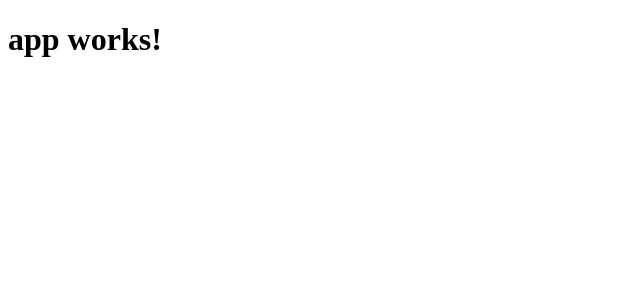
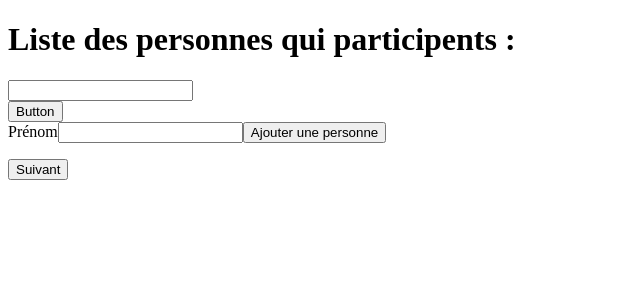
Before and after one commit to matthieupenchenat81/quidoitcombien, an Angular app: page / in a window 1280 px wide. Shown: the top 300 px of the page, without its empty margins (0-640 px from the left). Built offline with nearby package versions, Linux system fonts and the light colour scheme.

Commit message:
first commit

```diff
--- a/package.json
+++ b/package.json
@@ -21,7 +21,9 @@
     "@angular/platform-browser": "^2.3.1",
     "@angular/platform-browser-dynamic": "^2.3.1",
     "@angular/router": "^3.3.1",
+    "bootstrap": "^3.3.7",
     "core-js": "^2.4.1",
+    "ng2-bootstrap": "^1.1.16-9",
     "rxjs": "^5.0.1",
     "ts-helpers": "^1.1.1",
     "zone.js": "^0.7.2"
--- a/src/app/app.component.html
+++ b/src/app/app.component.html
@@ -1,3 +1 @@
-<h1>
-  {{title}}
-</h1>
+<participants-list></participants-list>
--- a/src/app/app.module.ts
+++ b/src/app/app.module.ts
@@ -2,17 +2,20 @@ import { BrowserModule } from '@angular/platform-browser';
 import { NgModule } from '@angular/core';
 import { FormsModule } from '@angular/forms';
 import { HttpModule } from '@angular/http';
+import {ReactiveFormsModule} from '@angular/forms';
 
 import { AppComponent } from './app.component';
+import { ParticipantsList } from '../components/participants-list/participants-list';
 
 @NgModule({
   declarations: [
-    AppComponent
+    AppComponent, ParticipantsList
   ],
   imports: [
     BrowserModule,
     FormsModule,
-    HttpModule
+    HttpModule,
+    ReactiveFormsModule
   ],
   providers: [],
   bootstrap: [AppComponent]
--- /dev/null
+++ b/src/components/participants-list/participants-list.html
@@ -0,0 +1,19 @@
+<h1>Liste des personnes qui participents :</h1>
+
+<form (ngSubmit)="register()" [formGroup]="participantsForm">
+  <div class="input-group">
+    <input type="text" class="form-control" aria-label="...">
+    <div class="input-group-btn">
+      <button type="button" class="btn btn-default">Button</button>
+    </div>
+  </div>
+  <div>
+    <label>Prénom</label><input formControlName="name">
+    <button (click)="addParticipant()" type="button">Ajouter une personne</button>
+  </div>
+
+  <ul>
+    <li *ngFor="let participant of participants; let i = index">{{participant}}<button type="button" (click)="deleteParticipant(i)">Enlever de la liste</button></li>
+  </ul>
+  <button type="submit">Suivant</button>
+</form>
--- /dev/null
+++ b/src/components/participants-list/participants-list.ts
@@ -0,0 +1,39 @@
+import { Component } from '@angular/core';
+import { FormBuilder, FormGroup, FormControl } from '@angular/forms';
+
+@Component({
+  selector: 'participants-list',
+  templateUrl: './participants-list.html',
+  styleUrls: ['./participants-list.css']
+})
+export class ParticipantsList {
+  participants : Array<string>;
+  nameCtrl: FormControl;
+  participantsForm: FormGroup;
+
+  constructor(fb: FormBuilder) {
+    this.participants = new Array();
+    this.nameCtrl = fb.control('');
+    this.participantsForm = fb.group({
+      name: this.nameCtrl
+    });
+  }
+
+  register() {
+      if(this.participants.length >= 2) {
+          console.log('register');
+      }
+  }
+
+  addParticipant() {
+      let name = this.participantsForm.value.name;
+      if(name !== '') {
+        this.participants.push(name);
+        this.nameCtrl.setValue('');
+      }
+  }
+
+  deleteParticipant(index) {
+      this.participants.splice(index, 1);
+  }
+}
```
Also changed, not shown: src/components/participants-list/participants-list.css (added).
